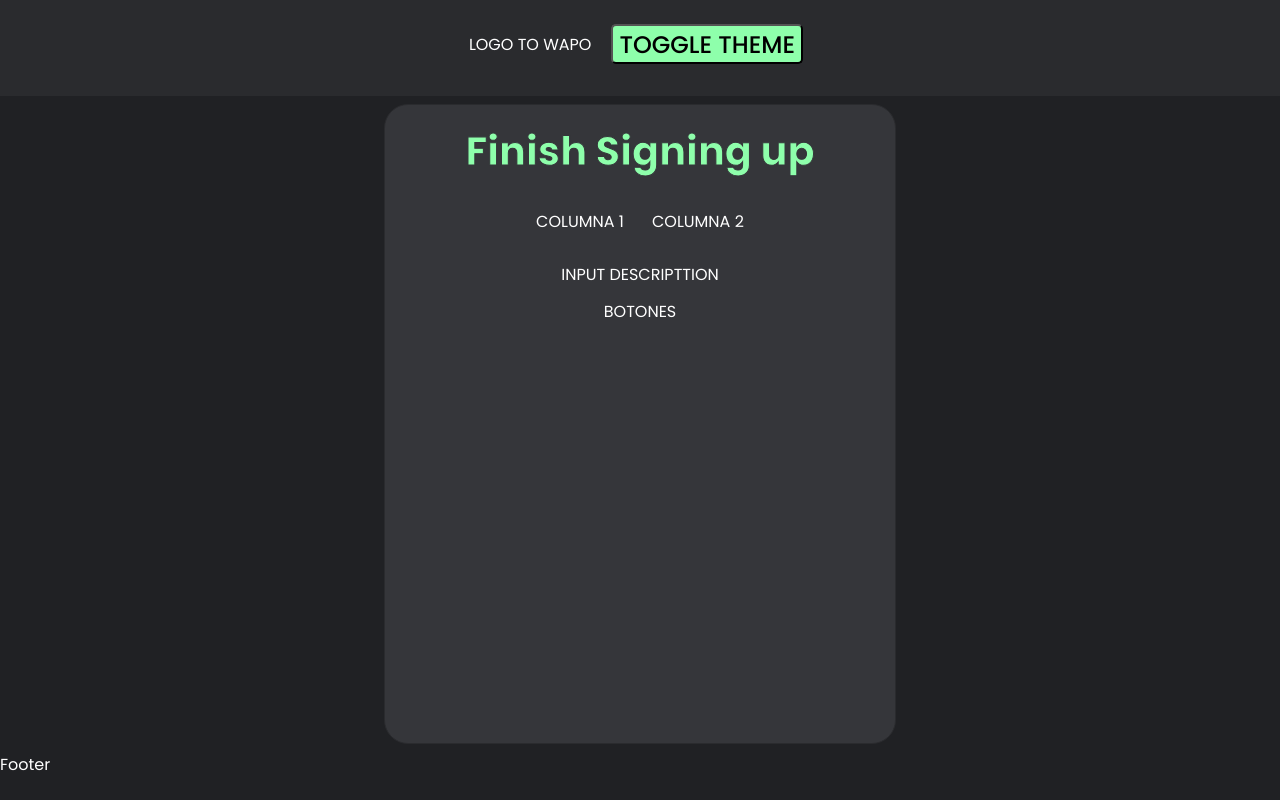
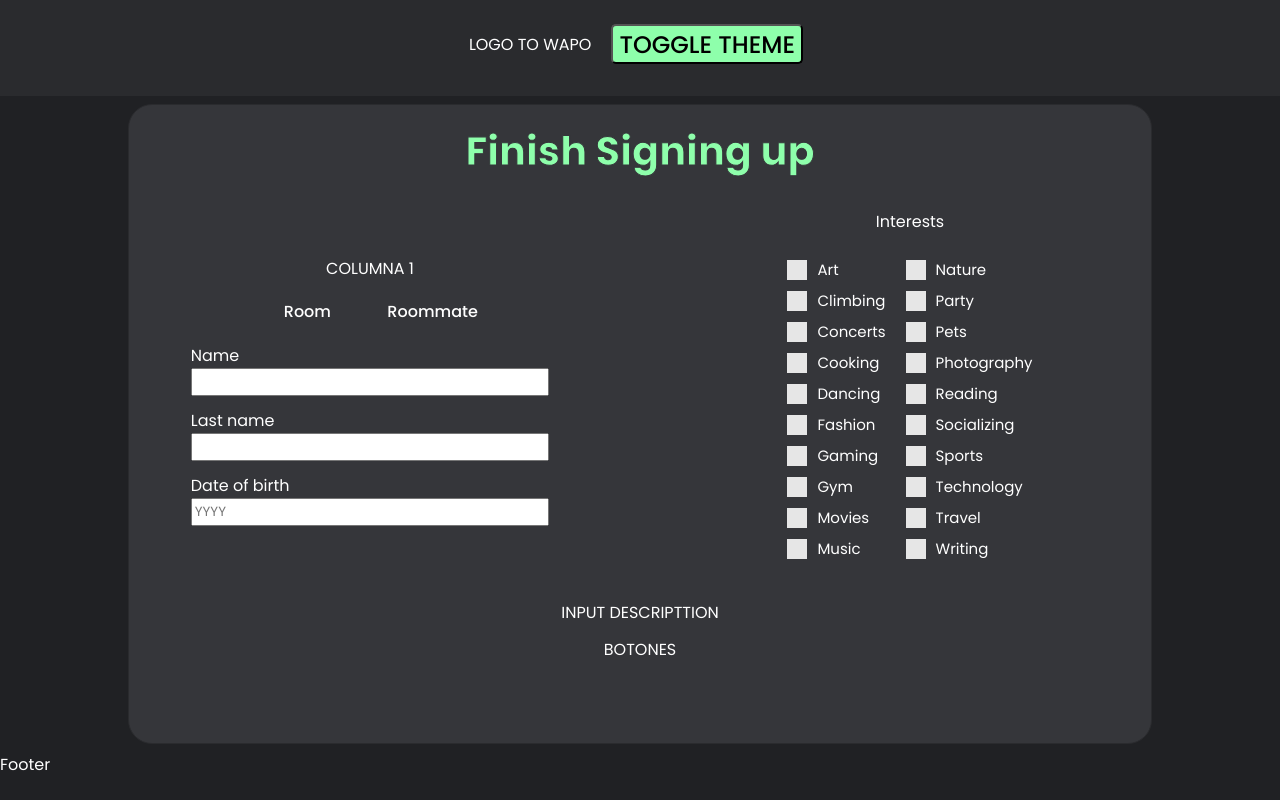
Before and after one commit to neolandsep2023/Frontend, a React (Vite) app in the folder finalfrontend/: page /register/complete in a window 1280 px wide. Built offline with nearby package versions, Linux system fonts and the light colour scheme.

Commit message:
register pt2 checkbox

```diff
--- a/finalfrontend/src/components/StyleComponents/Form/Form.jsx
+++ b/finalfrontend/src/components/StyleComponents/Form/Form.jsx
@@ -1,40 +1,59 @@
-import { useTheme } from "@emotion/react"
-import styled from "@emotion/styled"
-
+import { useTheme } from "@emotion/react";
+import styled from "@emotion/styled";
 
 const FormStyle = styled.form`
-background-color: ${({theme}) => theme.palette.form.main};
-color: ${({theme}) => theme.palette.textColor.main};
-border-radius:${({theme}) => theme.spacing(3)};
-border: ${({theme}) => theme.spacing(0.1)} solid ${({theme}) => theme.palette.border.main};
-width: ${({width})=> width};
-height: ${({height})=> height ? height : "fit-content"};
-& input{
+  background-color: ${({ theme }) => theme.palette.form.main};
+  color: ${({ theme }) => theme.palette.textColor.main};
+  border-radius: ${({ theme }) => theme.spacing(3)};
+  border: ${({ theme }) => theme.spacing(0.1)} solid
+    ${({ theme }) => theme.palette.border.main};
+  width: ${({ width }) => width};
+  height: ${({ height }) => (height ? height : "fit-content")};
+  & input {
     /* width: 70%; */
-    height: ${({theme}) => theme.spacing(3.5)};
-}
-&textarea {
-width: 100%;
-}
-${({theme}) => theme.mediaquery.mobile}{
+    height: ${({ theme }) => theme.spacing(3.5)};
+  }
+  &textarea {
+    width: 100%;
+  }
+  ${({ theme }) => theme.mediaquery.mobile} {
     display: flex;
     flex-direction: column;
     width: 95vw;
-}
+    height: ${({ heightMobile }) =>
+      heightMobile ? heightMobile : "fit-content"};
+  }
 
+  ${({ theme }) => theme.mediaquery.tablet} {
+    width: ${({ mediaqueryWidth }) =>
+      mediaqueryWidth ? mediaqueryWidth : "65vw"};
+    height: ${({ heightTablet }) =>
+      heightTablet ? heightTablet : "fit-content"};
+  }
+`;
 
-${({theme}) => theme.mediaquery.tablet}{
-  width: 60vw;
-  height: fit-content;
-}
-`
-
-
-
-export const Form = ({children, width, height, onSubmit}) => {
-const { theme } = useTheme()
+export const Form = ({
+  children,
+  width,
+  height,
+  onSubmit,
+  mediaqueryWidth,
+  heightTablet,
+  heightMobile,
+}) => {
+  const { theme } = useTheme();
 
   return (
-    <FormStyle theme={theme} width={width} height={height} onSubmit={onSubmit}>{children}</FormStyle>
-  )
-}
+    <FormStyle
+      theme={theme}
+      width={width}
+      height={height}
+      onSubmit={onSubmit}
+      mediaqueryWidth={mediaqueryWidth}
+      heightTablet={heightTablet}
+      heightMobile={heightMobile}
+    >
+      {children}
+    </FormStyle>
+  );
+};
--- /dev/null
+++ b/finalfrontend/src/components/StyleComponents/Inputs/CheckboxInput.jsx
@@ -0,0 +1,89 @@
+
+import { useTheme } from "@emotion/react"
+import styled from "@emotion/styled"
+import { useForm } from "react-hook-form";
+
+
+const CheckBoxInputStyle = styled.div`
+
+margin: ${({ margin, theme }) => (margin ? margin : theme.spacing(0.5))};
+
+ & label {
+    display: block;
+    position: relative;
+    padding-left: 30px;
+    cursor: pointer;
+    font-size: 15px;
+  }
+  & label input {
+    position: absolute;
+    z-index: -1;
+    opacity: 0;
+  }
+  & .div {
+    position: absolute;
+    top: 2px;
+    left: 0;
+    height: 20px;
+    width: 20px;
+    background: #e6e6e6;
+  }
+  & label:hover input ~ .div,
+  & label input:focus ~ .div {
+    background: #ccc;
+  }
+  & label input:checked ~ .div {
+    background: ${({theme}) => theme.palette.button.mediumGreen};
+  }
+  & label:hover input:not([disabled]):checked ~ .div,
+  & label input:checked:focus ~ .div {
+    background: ${({theme}) => theme.palette.button.main};
+  }
+  & label input:disabled ~ .div {
+    background: #e6e6e6;
+    opacity: 0.6;
+    pointer-events: none;
+  }
+  & .div:after {
+    content: '';
+    position: absolute;
+    display: none;
+  }
+  & label input:checked ~ .div:after {
+    display: block;
+  }
+  & label .div:after {
+    left: 8px;
+    top: 4px;
+    width: 3px;
+    height: 8px;
+    border: solid #fff;
+    border-width: 0 2px 2px 0;
+    transform: rotate(45deg);
+  }
+  & label input:disabled ~ .div:after {
+    border-color: #7b7b7b;
+  }
+
+`
+
+
+
+
+
+
+export const CheckboxInput = ({value, margin}) => {
+    const { register } = useForm();
+    const { theme } = useTheme();
+
+  return (
+    <CheckBoxInputStyle margin={margin}>
+        <label htmlFor={value}>{value}
+  <input type="checkbox" name={value}
+    value={value}
+    {...register("register")} id={value} />
+    <div className="div"></div>
+  </label>
+        </CheckBoxInputStyle>
+  )
+}
--- a/finalfrontend/src/components/StyleComponents/Inputs/LabelAndInput.jsx
+++ b/finalfrontend/src/components/StyleComponents/Inputs/LabelAndInput.jsx
@@ -8,7 +8,7 @@ display: flex;
     flex-direction: column;
     align-items: ${({alignItems}) => alignItems ? alignItems : "flex-start"} ;
     justify-content: center;
-width: 70%;
+width: ${({parentWidth}) => parentWidth ? parentWidth : '70%'};
 & input{
   width: 100%;
 }
@@ -16,9 +16,9 @@ width: 70%;
 `
 
 
-export const LabelAndInput = ({children, alignItems}) => {
+export const LabelAndInput = ({children, alignItems, parentWidth}) => {
   const { theme } = useTheme()
   return (
-    <LabelAndInputStyle theme={theme} alignItems={alignItems}>{children}</LabelAndInputStyle>
+    <LabelAndInputStyle theme={theme} alignItems={alignItems} parentWidth={parentWidth}>{children}</LabelAndInputStyle>
   )
 }
--- a/finalfrontend/src/components/StyleComponents/Layout/FlexDir.jsx
+++ b/finalfrontend/src/components/StyleComponents/Layout/FlexDir.jsx
@@ -1,38 +1,75 @@
-
 import { useTheme } from "@emotion/react";
 import styled from "@emotion/styled";
 
 const FlexStyle = styled.div`
   display: flex;
-flex-direction: ${({direction}) => direction};
+  flex-direction: ${({ direction }) => direction};
   justify-content: center;
   align-items: center;
-flex-wrap: ${({wrap}) => wrap ? wrap : "no-wrap"};
-gap: ${({gap, theme}) => gap ? gap : theme.spacing(1.5)};
-margin: ${({margin, theme}) => margin ? margin : theme.spacing(1)};
-padding: ${({padding, theme}) => padding ? padding : theme.spacing(0)};
-height: ${({height}) => height ? height : "auto"};
-width: ${({width}) => width ? width : "auto"};
-min-height: ${({minHeight}) => minHeight ? minHeight : "auto"};
+  flex-wrap: ${({ wrap }) => (wrap ? wrap : "no-wrap")};
+  gap: ${({ gap, theme }) => (gap ? gap : theme.spacing(1.5))};
+  margin: ${({ margin, theme }) => (margin ? margin : theme.spacing(1))};
+  padding: ${({ padding, theme }) => (padding ? padding : theme.spacing(0))};
+  height: ${({ height }) => (height ? height : "auto")};
+  width: ${({ width }) => (width ? width : "auto")};
+  min-height: ${({ minHeight }) => (minHeight ? minHeight : "auto")};
 
-${({theme}) => theme.mediaquery.laptop}{
-  /* flex-direction: ${({mediaqueryDir, direction})=> mediaqueryDir ? mediaqueryDir : direction}; */
+  ${({ theme }) => theme.mediaquery.laptop} {
+    /* flex-direction: ${({ mediaqueryDir, direction }) =>
+      mediaqueryDir ? mediaqueryDir : direction}; */
   }
 
-${({theme}) => theme.mediaquery.tablet}{
-  flex-direction: ${({mediaqueryDir, direction})=> mediaqueryDir ? mediaqueryDir : direction};
-  width: ${({mediaqueryWidth, width}) => mediaqueryWidth ? mediaqueryWidth : width}
+  ${({ theme }) => theme.mediaquery.tablet} {
+    flex-direction: ${({ mediaqueryDirTablet, direction }) =>
+      mediaqueryDirTablet ? mediaqueryDirTablet : direction};
+    width: ${({ mediaqueryWidthTablet, width }) =>
+      mediaqueryWidthTablet ? mediaqueryWidthTablet : width};
   }
 
-${({theme}) => theme.mediaquery.mobile}{
-  flex-direction: ${({mediaqueryDir, direction})=> mediaqueryDir ? mediaqueryDir : direction};
+  ${({ theme }) => theme.mediaquery.mobile} {
+    flex-direction: ${({ mediaqueryDirMobile, direction }) =>
+      mediaqueryDirMobile ? mediaqueryDirMobile : direction};
+      width: ${({ mediaqueryWidthMobile, width }) =>
+      mediaqueryWidthMobile ? mediaqueryWidthMobile : width};
   }
-`
+`;
 
-export const FlexDir = ({children, direction, mediaqueryDir, gap, height, width, margin, padding, mediaqueryWidth, wrap, minHeight}) => {
-  const { theme } = useTheme()
+export const FlexDir = ({
+  children,
+  direction,
+  mediaqueryDir,
+  gap,
+  height,
+  width,
+  margin,
+  padding,
+  mediaqueryWidthTablet,
+  mediaqueryWidthMobile,
+  wrap,
+  minHeight,
+  mediaqueryDirMobile,
+  mediaqueryDirTablet,
+}) => {
+  const { theme } = useTheme();
 
   return (
-    <FlexStyle minHeight={minHeight} wrap={wrap} theme = {theme} mediaqueryWidth={mediaqueryWidth} padding = {padding} width={width} height = {height} gap = {gap}  margin={margin} direction={direction} mediaqueryDir={mediaqueryDir}>{children}</FlexStyle>
-  )
-}
+    <FlexStyle
+      minHeight={minHeight}
+      wrap={wrap}
+      theme={theme}
+      mediaqueryWidthTablet={mediaqueryWidthTablet}
+      mediaqueryWidthMobile={mediaqueryWidthMobile}
+      padding={padding}
+      width={width}
+      height={height}
+      gap={gap}
+      margin={margin}
+      direction={direction}
+      mediaqueryDir={mediaqueryDir}
+      mediaqueryDirTablet={mediaqueryDirTablet}
+      mediaqueryDirMobile={mediaqueryDirMobile}
+    >
+      {children}
+    </FlexStyle>
+  );
+};
--- a/finalfrontend/src/components/StyleComponents/Text/H1/H1Form.jsx
+++ b/finalfrontend/src/components/StyleComponents/Text/H1/H1Form.jsx
@@ -5,6 +5,7 @@ import styled from "@emotion/styled";
 const H1Styles = styled.h1`
   margin: ${({margin}) => margin ? margin : 0};
   font-size: 2.5rem;
+  text-align: center;
   color: ${({theme}) => theme.palette.greenTextColor.main};
   -webkit-text-stroke: 1px #35363a;
 
--- a/finalfrontend/src/components/StyleComponents/index.jsx
+++ b/finalfrontend/src/components/StyleComponents/index.jsx
@@ -13,3 +13,4 @@ export * from './Text/H3/H3'
 export * from './Text/H1/H1Form'
 export * from './Text/Small/Small'
 export * from './Anchor/Anchor'
+export * from './Inputs/CheckboxInput'
--- a/finalfrontend/src/hooks/useErrorRegister.jsx
+++ b/finalfrontend/src/hooks/useErrorRegister.jsx
@@ -24,8 +24,6 @@ if(res?.data?.googleSignUp){
     });
     setRes({});
   }
-
-
 
 
 
@@ -67,7 +65,7 @@ if(res?.data?.googleSignUp){
 
   //! ------------------- cuando el userName ya existe
   if (
-    res?.response?.data?.includes("This username already exists")
+    res?.response?.status === 409 || res?.response?.data?.includes("This username already exists")
   ) {
     Swal.fire({
       icon: "error",
--- a/finalfrontend/src/pages/Register/Registerpt2/Registerpt2.jsx
+++ b/finalfrontend/src/pages/Register/Registerpt2/Registerpt2.jsx
@@ -3,7 +3,7 @@ import { useAuth } from "../../../context/authContext";
 import { useEffect, useState } from "react";
 import { updateUser } from "../../../services/user.service";
 import { useErrorRegisterpt2 } from "../../../hooks/useErrorRegisterpt2";
-import { FlexDir, Form, H1Form } from "../../../components/StyleComponents";
+import { CheckboxInput, FlexDir, Form, H1Form, LabelAndInput, RadioInput } from "../../../components/StyleComponents";
 
 
 export const Registerpt2 = () => {
@@ -14,7 +14,7 @@ export const Registerpt2 = () => {
 
 
   const { setUser, user, logout } = useAuth();
-  const { handleSubmit } = useForm();
+  const { handleSubmit, register } = useForm();
 
 
   const formSubmit = async (formData) => {
@@ -44,19 +44,119 @@ export const Registerpt2 = () => {
     <>
     <FlexDir>
     <Form
-          width={"40vw"}
+          heightTablet={"80vh"}
+          width={"80vw"}
           height={"80vh"}
+          mediaqueryWidth={"90vw"}
           onSubmit={handleSubmit(formSubmit)}
         >
           <FlexDir direction={"column"}>
           <H1Form margin={"8px 0 0 0"}>Finish Signing up</H1Form>
 
 
-            <FlexDir>
-              <FlexDir direction={"column"}>COLUMNA 1</FlexDir>
-              <FlexDir direction={"column"}>COLUMNA 2</FlexDir>
+            <FlexDir mediaqueryDirMobile={"column"}>
+              <FlexDir  width={"40vw"}
+      mediaqueryWidthMobile={"95vw"} direction={"column"}>COLUMNA 1
+
+              <LabelAndInput alignItems={"center"}>
+              <RadioInput>
+                <input
+                  type="radio"
+                  name="gender"
+                  id="room"
+                  value="room"
+                  {...register("role", { required: true })}
+                />
+                <label htmlFor="room">
+                  Room
+                </label>
+                <input
+                  type="radio"
+                  name="gender"
+                  id="mate"
+                  value="roommate"
+                  {...register("role", { required: true })}
+                />
+                <label htmlFor="mate">
+                  Roommate
+                </label>
+              </RadioInput>
+            </LabelAndInput>
+
+
+
+              <LabelAndInput>
+              Name
+              <input
+                type="text"
+                name="name"
+                autoComplete="false"
+                {...register("name")}
+              />
+            </LabelAndInput>
+            <LabelAndInput>
+              Last name
+              <input
+                type="text"
+                name="lastName"
+                autoComplete="false"
+                {...register("lastName")}
+              />
+            </LabelAndInput>
+            <LabelAndInput>
+              Date of birth
+              <input
+                type="number" min="1900" max="2005"
+                placeholder="YYYY"
+                name="birthYear"
+                autoComplete="false"
+                {...register("birthYear")}
+              />
+            </LabelAndInput>
+
+
+              </FlexDir>
+              <FlexDir width={"40vw"}
+      mediaqueryWidthMobile={"95vw"} direction={"column"} >
+      Interests
+
+      <FlexDir>
+      <LabelAndInput>
+
+
+              <CheckboxInput value={"Art"}></CheckboxInput>
+              <CheckboxInput value={"Climbing"}></CheckboxInput>
+              <CheckboxInput value={"Concerts"}></CheckboxInput>
+              <CheckboxInput value={"Cooking"}></CheckboxInput>
+              <CheckboxInput value={"Dancing"}></CheckboxInput>
+              <CheckboxInput value={"Fashion"}></CheckboxInput>
+              <CheckboxInput value={"Gaming"}></CheckboxInput>
+              <CheckboxInput value={"Gym"}></CheckboxInput>
+              <CheckboxInput value={"Movies"}></CheckboxInput>
+              <CheckboxInput value={"Music"}></CheckboxInput>
+              </LabelAndInput>
+              <LabelAndInput>
+
+              <CheckboxInput value={"Nature"}></CheckboxInput>
+              <CheckboxInput value={"Party"}></CheckboxInput>
+              <CheckboxInput value={"Pets"}></CheckboxInput>
+              <CheckboxInput value={"Photography"}></CheckboxInput>
+              <CheckboxInput value={"Reading"}></CheckboxInput>
+              <CheckboxInput value={"Socializing"}></CheckboxInput>
+              <CheckboxInput value={"Sports"}></CheckboxInput>
+              <CheckboxInput value={"Technology"}></CheckboxInput>
+              <CheckboxInput value={"Travel"}></CheckboxInput>
+              <CheckboxInput value={"Writing"}></CheckboxInput>
+
+
+            </LabelAndInput>
 
             </FlexDir>
+
+
+      </FlexDir>
+
+            </FlexDir >
 
 
 
```
Also changed, not shown: finalfrontend/src/pages/Register/Registerpt1/Registerpt1.jsx (+5 -7 lines). Lines whose indentation alone changed are shown as unchanged.
